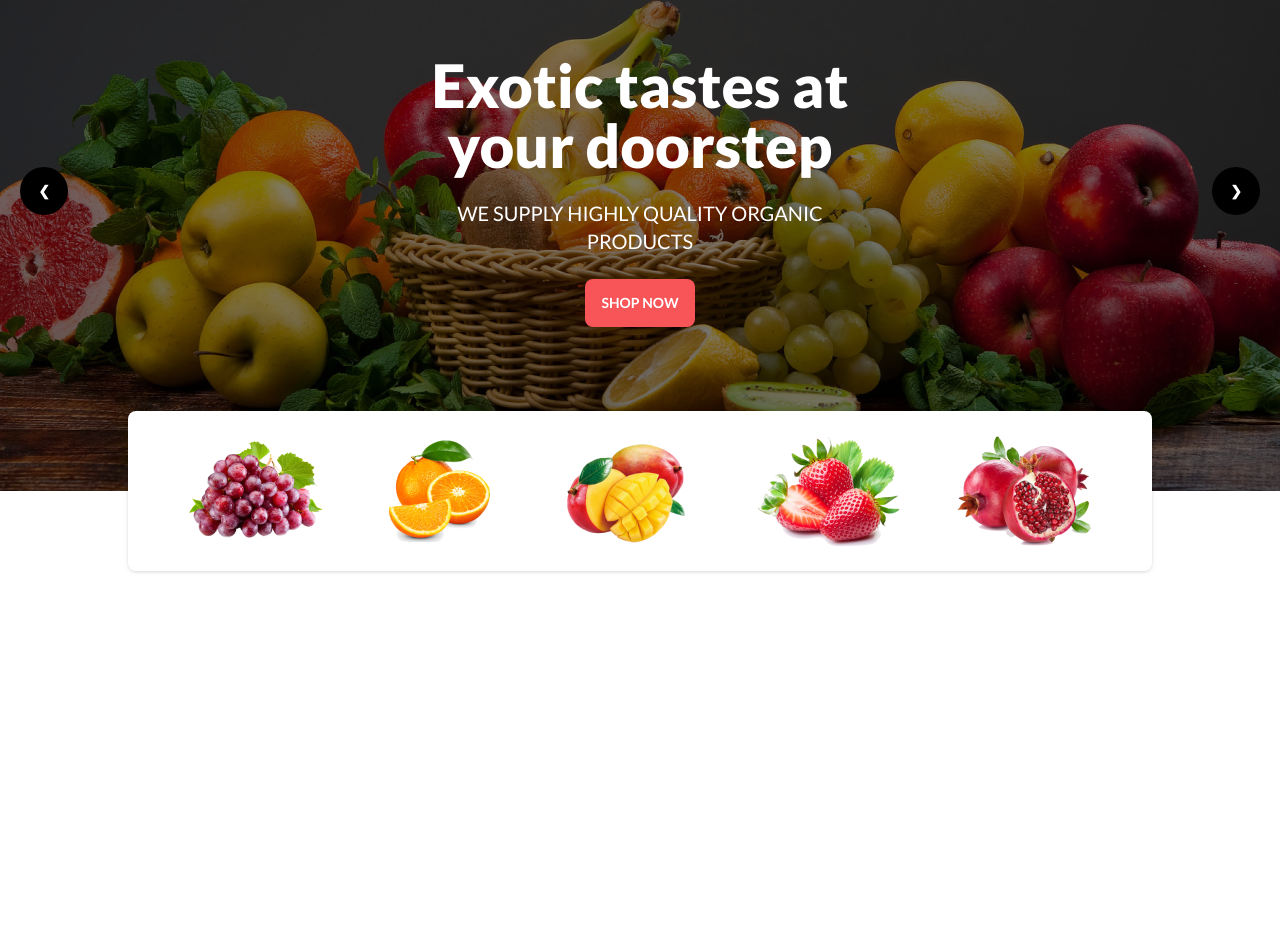
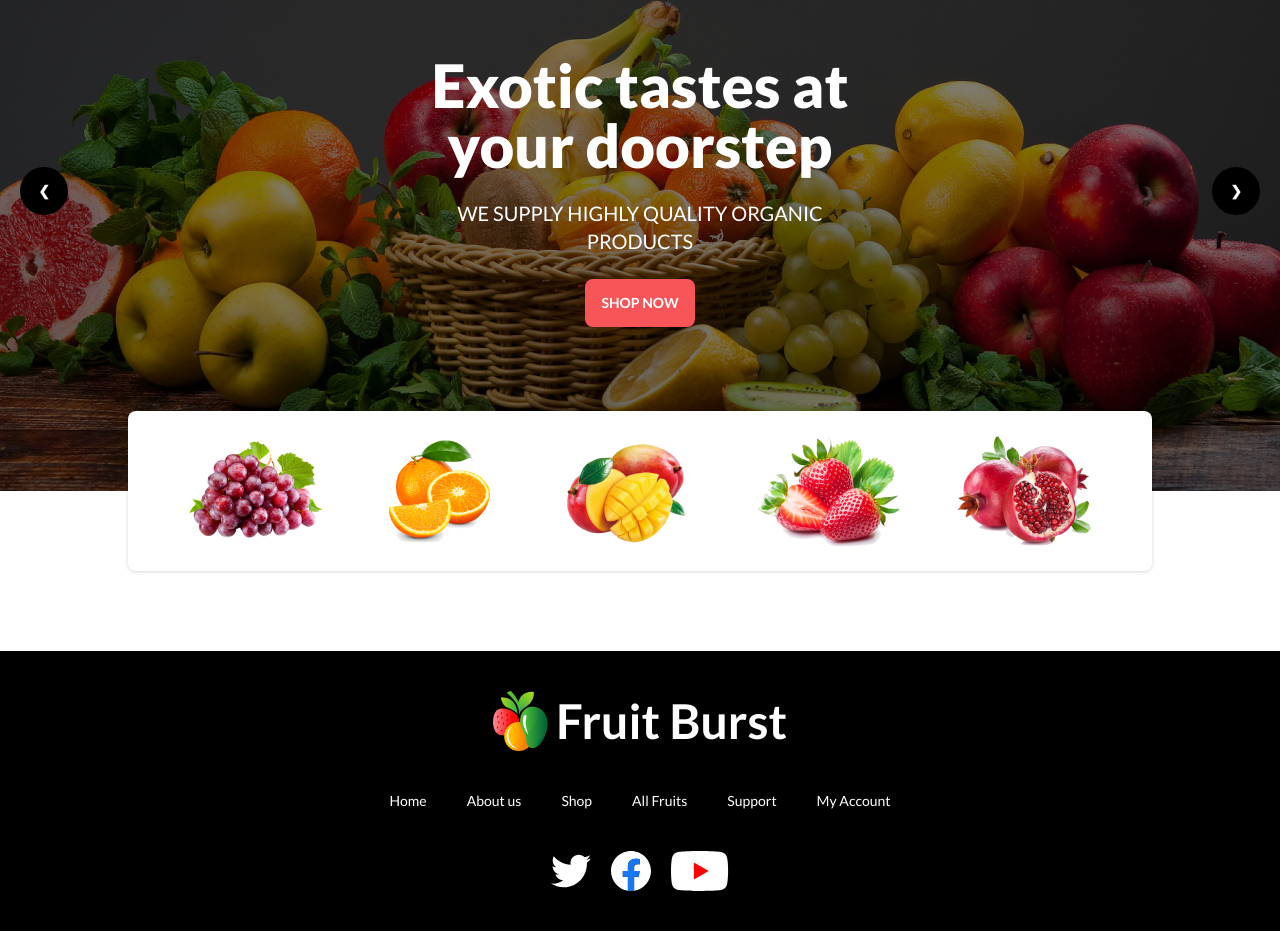
Before and after one commit to Billah6002/Fruit-Birst, a plain HTML site: page index.html in a window 1280 px wide. Shown: the part 285-1216 px from the top of the page. Before the commit the page ends 936 px from the top, so only its background shows below. Drawn offline with nearby package versions, Linux system fonts and the light colour scheme; grey boxes are pictures that could not be loaded.

Commit message:
Footer done

```diff
--- a/index.html
+++ b/index.html
@@ -173,13 +173,61 @@
 
 
     <main>
+
+      <!-- Deal of the day section -->
       <section class="container mx-auto my-20">
 
       </section>
     </main>
 
     <footer>
+      <section class="max-w-[100%] mx-auto">
+        <div class="footer footer-center bg-black px-4 md:px-12 lg:px-16 mt-20 py-10">
+          <div class="flex items-center">
+            <img src="./images/logo.png" alt="logo" />
+            <h1 class="text-white text-3xl md:text-5xl font-bold">Fruit Burst</h1>
+          </div>
 
+          <!-- links -->
+          <div class="flex flex-wrap justify-center gap-10 text-white px-10">
+            <a>Home</a>
+            <a>About us</a>
+            <a>Shop</a>
+            <a>All Fruits</a>
+            <a>Support</a>
+            <a>My Account</a>
+          </div>
+
+
+          <div class="grid grid-flow-col gap-5">
+            <svg xmlns="http://www.w3.org/2000/svg" width="40" height="40" viewBox="0 0 40 40" fill="none">
+              <g clip-path="url(#clip0_12_5266)">
+              <path d="M40 7.5975C38.5125 8.25 36.9275 8.6825 35.275 8.8925C36.975 7.8775 38.2725 6.2825 38.8825 4.36C37.2975 5.305 35.5475 5.9725 33.6825 6.345C32.1775 4.7425 30.0325 3.75 27.6925 3.75C23.1525 3.75 19.4975 7.435 19.4975 11.9525C19.4975 12.6025 19.5525 13.2275 19.6875 13.8225C12.87 13.49 6.8375 10.2225 2.785 5.245C2.0775 6.4725 1.6625 7.8775 1.6625 9.39C1.6625 12.23 3.125 14.7475 5.305 16.205C3.9875 16.18 2.695 15.7975 1.6 15.195C1.6 15.22 1.6 15.2525 1.6 15.285C1.6 19.27 4.4425 22.58 8.17 23.3425C7.5025 23.525 6.775 23.6125 6.02 23.6125C5.495 23.6125 4.965 23.5825 4.4675 23.4725C5.53 26.72 8.545 29.1075 12.13 29.185C9.34 31.3675 5.7975 32.6825 1.9625 32.6825C1.29 32.6825 0.645 32.6525 0 32.57C3.6325 34.9125 7.9375 36.25 12.58 36.25C27.67 36.25 35.92 23.75 35.92 12.915C35.92 12.5525 35.9075 12.2025 35.89 11.855C37.5175 10.7 38.885 9.2575 40 7.5975Z" fill="white"/>
+              </g>
+              <defs>
+              <clipPath id="clip0_12_5266">
+              <rect width="40" height="40" fill="white"/>
+              </clipPath>
+              </defs>
+              </svg>
+              <svg xmlns="http://www.w3.org/2000/svg" width="40" height="40" viewBox="0 0 40 40" fill="none">
+                <g clip-path="url(#clip0_12_5269)">
+                  <path d="M40 20C40 29.9828 32.6859 38.257 23.125 39.757V25.7813H27.7852L28.6719 20H23.125V16.2484C23.125 14.6664 23.9 13.125 26.3844 13.125H28.9062V8.20313C28.9062 8.20313 26.6172 7.8125 24.4289 7.8125C19.8609 7.8125 16.875 10.5813 16.875 15.5938V20H11.7969V25.7813H16.875V39.757C7.31406 38.257 0 29.9828 0 20C0 8.95469 8.95469 0 20 0C31.0453 0 40 8.95469 40 20Z" fill="white"/>
+                  <path d="M27.7852 25.7812L28.6719 20H23.125V16.2484C23.125 14.6667 23.8998 13.125 26.3843 13.125H28.9062V8.20312C28.9062 8.20312 26.6175 7.8125 24.4293 7.8125C19.8609 7.8125 16.875 10.5813 16.875 15.5938V20H11.7969V25.7812H16.875V39.757C17.8933 39.9167 18.9369 40 20 40C21.0631 40 22.1067 39.9167 23.125 39.757V25.7812H27.7852Z" fill="#1877F2"/>
+                </g>
+                <defs>
+                  <clipPath id="clip0_12_5269">
+                    <rect width="40" height="40" fill="white"/>
+                  </clipPath>
+                </defs>
+              </svg>
+              <svg xmlns="http://www.w3.org/2000/svg" width="58" height="40" viewBox="0 0 58 40" fill="none">
+                <path d="M55.9526 6.25899C55.294 3.81162 53.3644 1.88249 50.9175 1.22347C46.4468 0 28.5643 0 28.5643 0C28.5643 0 10.6821 0 6.21148 1.17683C3.81162 1.83542 1.83498 3.81206 1.17639 6.25899C0 10.7292 0 20 0 20C0 20 0 29.3174 1.17639 33.741C1.83542 36.1879 3.76455 38.1175 6.21192 38.7765C10.7292 40 28.5647 40 28.5647 40C28.5647 40 46.4468 40 50.9175 38.8232C53.3649 38.1646 55.294 36.235 55.953 33.7881C57.1294 29.3174 57.1294 20.0471 57.1294 20.0471C57.1294 20.0471 57.1765 10.7292 55.9526 6.25899Z" fill="white"/>
+                <path d="M22.8706 28.5648L37.7409 20.0001L22.8706 11.4354V28.5648Z" fill="#FF0000"/>
+              </svg>
+          </div>
+        </div>
+      </section>
     </footer>
 </body>
 </html>
```
